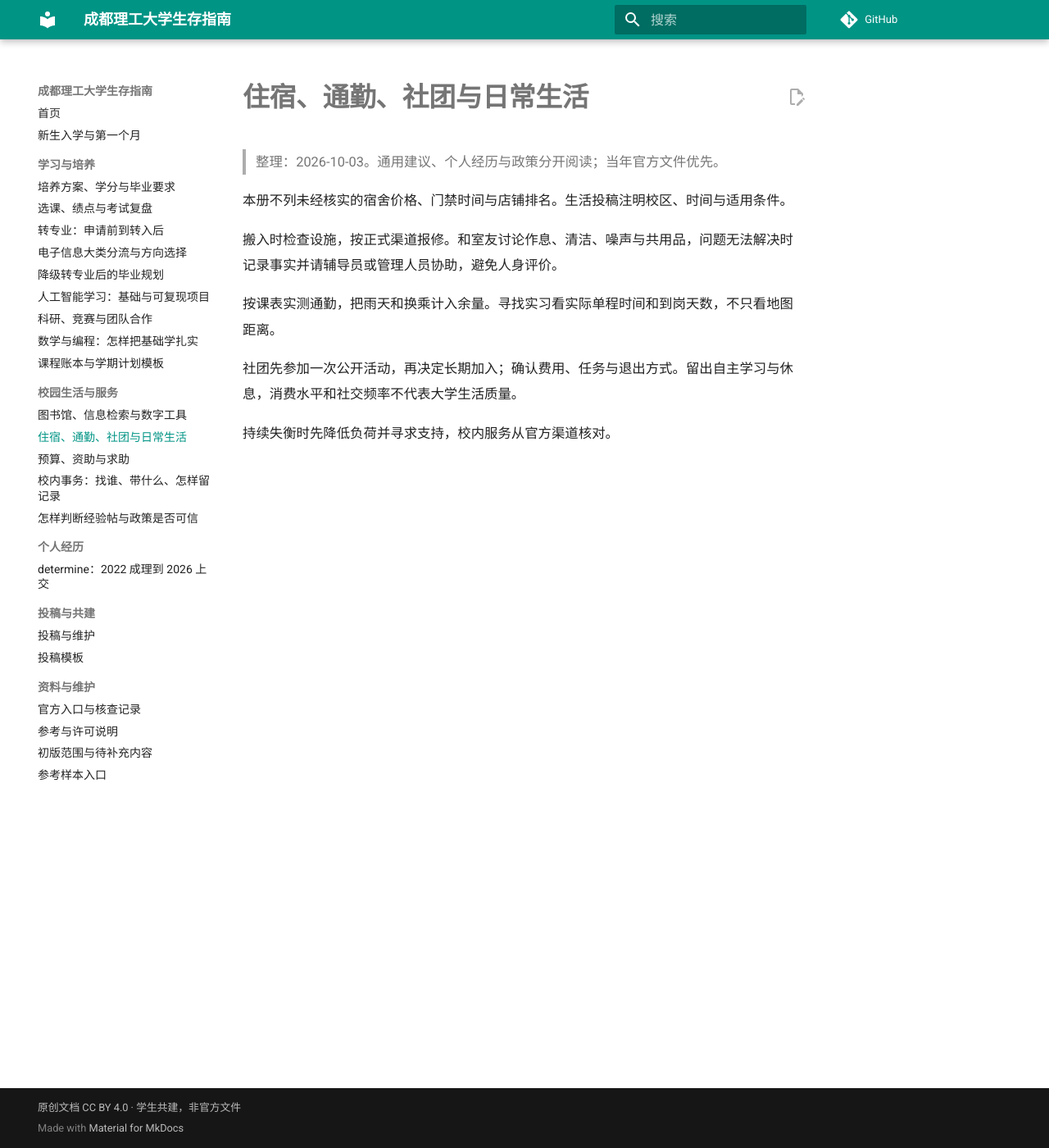
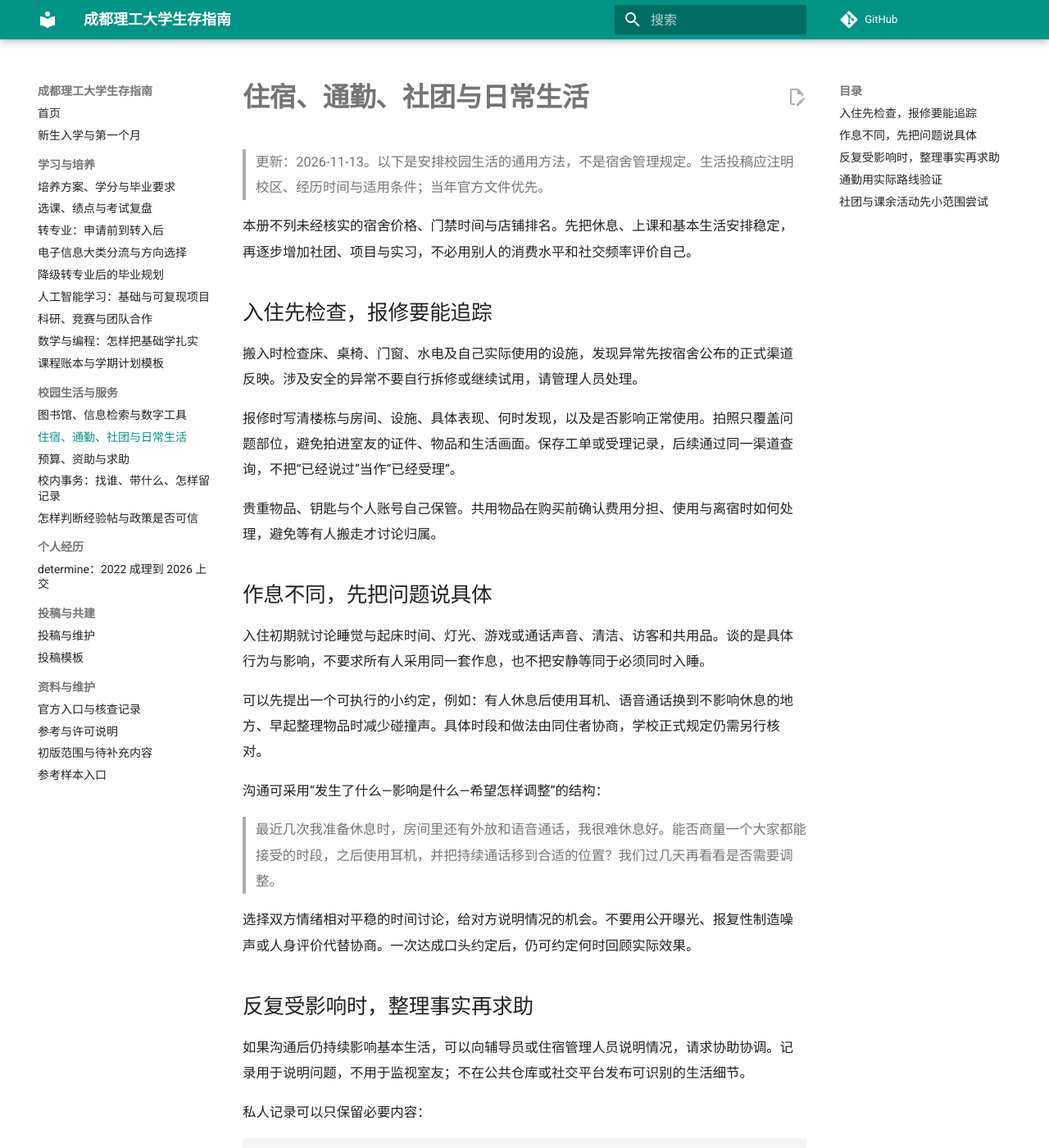
Before and after one commit to determine123/CDUT-Survival-Guide, an MkDocs documentation site: the page built from docs/life/living.md, in a window 1280 px wide and 1400 px high. Shown: the whole window at 82% size. Built offline with MkDocs 1.6.1 and Material for MkDocs 9.7.7, drawn with Linux system fonts in a browser that asks for light colours; comment, search, counter and statistics services are not loaded; some of the changed text lies outside the part shown.

Commit message:
docs: expand shared living and campus commute guidance

````diff
--- a/docs/life/living.md
+++ b/docs/life/living.md
@@ -1,13 +1,61 @@
 # 住宿、通勤、社团与日常生活
 
-> 整理：2026-10-03。通用建议、个人经历与政策分开阅读；当年官方文件优先。
+> 更新：2026-11-13。以下是安排校园生活的通用方法，不是宿舍管理规定。生活投稿应注明校区、经历时间与适用条件；当年官方文件优先。
 
-本册不列未经核实的宿舍价格、门禁时间与店铺排名。生活投稿注明校区、时间与适用条件。
+本册不列未经核实的宿舍价格、门禁时间与店铺排名。先把休息、上课和基本生活安排稳定，再逐步增加社团、项目与实习，不必用别人的消费水平和社交频率评价自己。
 
-搬入时检查设施，按正式渠道报修。和室友讨论作息、清洁、噪声与共用品，问题无法解决时记录事实并请辅导员或管理人员协助，避免人身评价。
+## 入住先检查，报修要能追踪
 
-按课表实测通勤，把雨天和换乘计入余量。寻找实习看实际单程时间和到岗天数，不只看地图距离。
+搬入时检查床、桌椅、门窗、水电及自己实际使用的设施，发现异常先按宿舍公布的正式渠道反映。涉及安全的异常不要自行拆修或继续试用，请管理人员处理。
 
-社团先参加一次公开活动，再决定长期加入；确认费用、任务与退出方式。留出自主学习与休息，消费水平和社交频率不代表大学生活质量。
+报修时写清楼栋与房间、设施、具体表现、何时发现，以及是否影响正常使用。拍照只覆盖问题部位，避免拍进室友的证件、物品和生活画面。保存工单或受理记录，后续通过同一渠道查询，不把“已经说过”当作“已经受理”。
 
-持续失衡时先降低负荷并寻求支持，校内服务从官方渠道核对。
+贵重物品、钥匙与个人账号自己保管。共用物品在购买前确认费用分担、使用与离宿时如何处理，避免等有人搬走才讨论归属。
+
+## 作息不同，先把问题说具体
+
+入住初期就讨论睡觉与起床时间、灯光、游戏或通话声音、清洁、访客和共用品。谈的是具体行为与影响，不要求所有人采用同一套作息，也不把安静等同于必须同时入睡。
+
+可以先提出一个可执行的小约定，例如：有人休息后使用耳机、语音通话换到不影响休息的地方、早起整理物品时减少碰撞声。具体时段和做法由同住者协商，学校正式规定仍需另行核对。
+
+沟通可采用“发生了什么—影响是什么—希望怎样调整”的结构：
+
+> 最近几次我准备休息时，房间里还有外放和语音通话，我很难休息好。能否商量一个大家都能接受的时段，之后使用耳机，并把持续通话移到合适的位置？我们过几天再看看是否需要调整。
+
+选择双方情绪相对平稳的时间讨论，给对方说明情况的机会。不要用公开曝光、报复性制造噪声或人身评价代替协商。一次达成口头约定后，仍可约定何时回顾实际效果。
+
+## 反复受影响时，整理事实再求助
+
+如果沟通后仍持续影响基本生活，可以向辅导员或住宿管理人员说明情况，请求协助协调。记录用于说明问题，不用于监视室友；不在公共仓库或社交平台发布可识别的生活细节。
+
+私人记录可以只保留必要内容：
+
+```text
+日期与大致时段：
+具体发生的行为及持续情况：
+对休息、上课或生活的实际影响：
+已经沟通的事项与对方回应：
+尝试过的调整及效果：
+希望获得的帮助：
+受理渠道、反馈时间与下一步：
+```
+
+需要考虑换宿时，先问清负责部门、申请条件、材料、空位与后续安排。不要依据经验帖就认为一定能换、一定能单独入住或无需办理手续。提出申请和获批是不同阶段，收到明确安排前继续核对原住宿事项。
+
+涉及搬出或其他长期安排时，把通勤、费用、手续和生活支持一起比较，依据对应正式要求办理。一次个人经历不能推导其他校区或学期的处理结果。具体办事记录方法可参考[校内事务](services.md)。
+
+## 通勤用实际路线验证
+
+按真实上课或到岗时间走一遍路线，记录从出门到到达教室、实验室或工位的总时间。地图上的车程通常不能替代步行、等车、换乘、进校和找房间的全过程。
+
+分别考虑雨天、晚间返程和连续几天往返的安排，留出自己实际需要的余量。寻找实习时核对办公地点、每周到岗天数与课程冲突，不只看单程距离。先试行一段时间，再决定是否能长期维持。
+
+路线、班次和校内交通服务以当前正式信息为准。向同学推荐时写清校区、起终点与验证日期，避免把旧时刻表当作长期安排。
+
+## 社团与课余活动先小范围尝试
+
+先参加一次公开活动，了解日常任务、费用、投入时间和退出方式，再决定长期加入。区分临时活动与长期岗位，不因一次热情就承诺整学期无法承担的工作。
+
+团队任务与课程、休息冲突时，尽早说明可投入的时间，重新约定范围或交接。能稳定完成一项具体工作，比同时挂名多个组织更容易形成真实收获。
+
+每隔一段时间回看：是否有足够时间休息，通勤是否可持续，活动投入是否符合自己的目标。发现持续失衡时先减少可调整的负荷，并向可信赖的人或学校对应服务寻求支持；相关入口见[预算、资助与求助](safety.md)。
````
